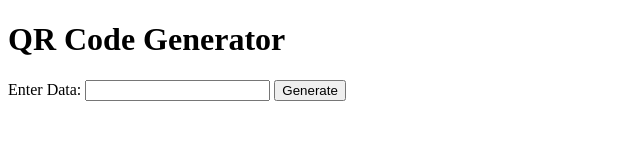
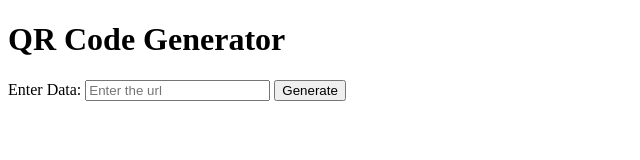
Before and after one commit to heyitsmeravi/qrcode, a plain HTML site: page index.html in a window 1280 px wide. Shown: the full height of the page, 0-640 px from the left. Drawn offline with Linux system fonts and the light colour scheme.

Commit message:
Update index.html

```diff
--- a/index.html
+++ b/index.html
@@ -9,7 +9,7 @@
     <h1>QR Code Generator</h1>
     <form id="qrForm">
         <label for="data">Enter Data:</label>
-        <input type="text" id="data" name="data" required>
+        <input type="text" id="data" name="data" placeholder="Enter the url" required>
         <button type="submit">Generate</button>
     </form>
     <div id="qrcode"></div>
```
